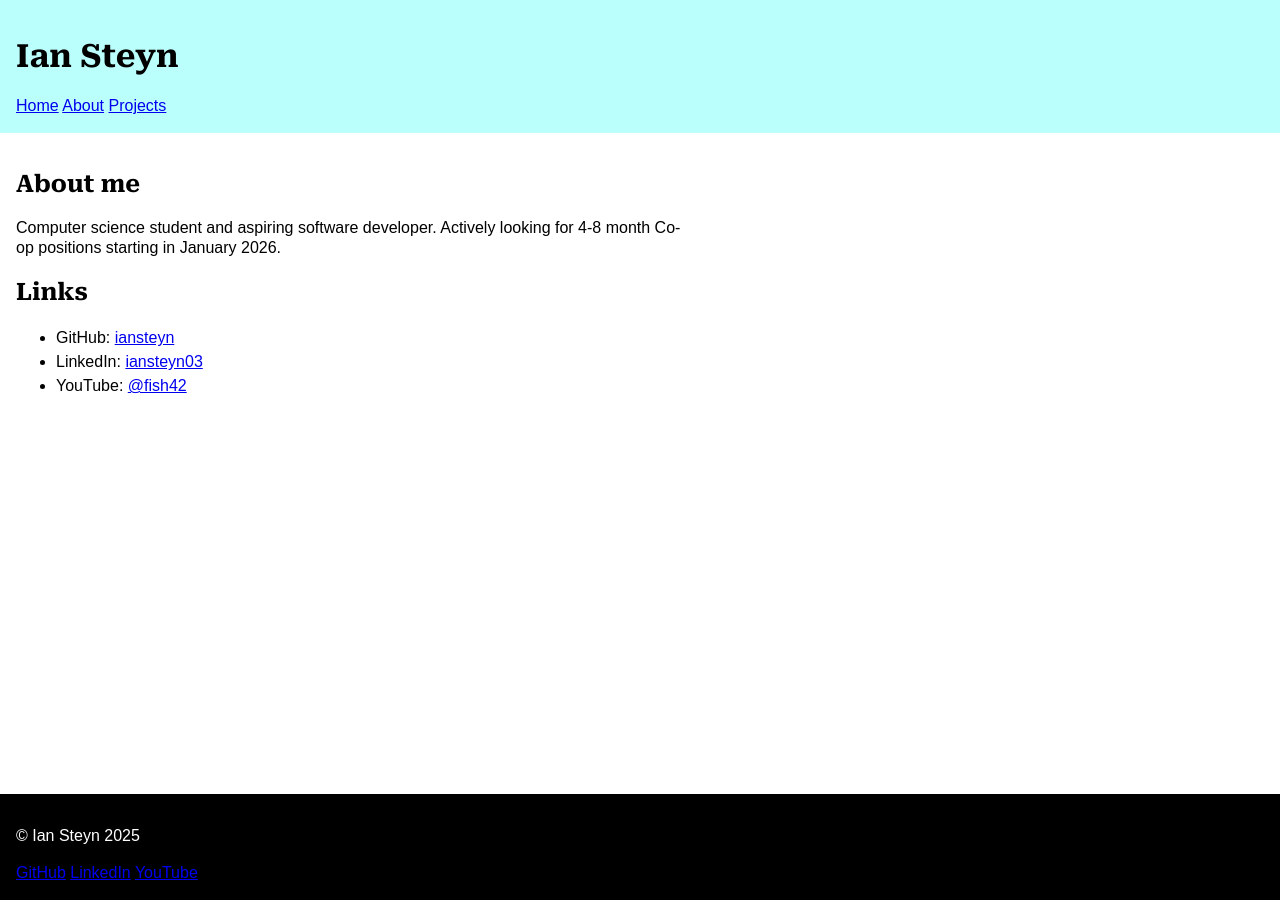
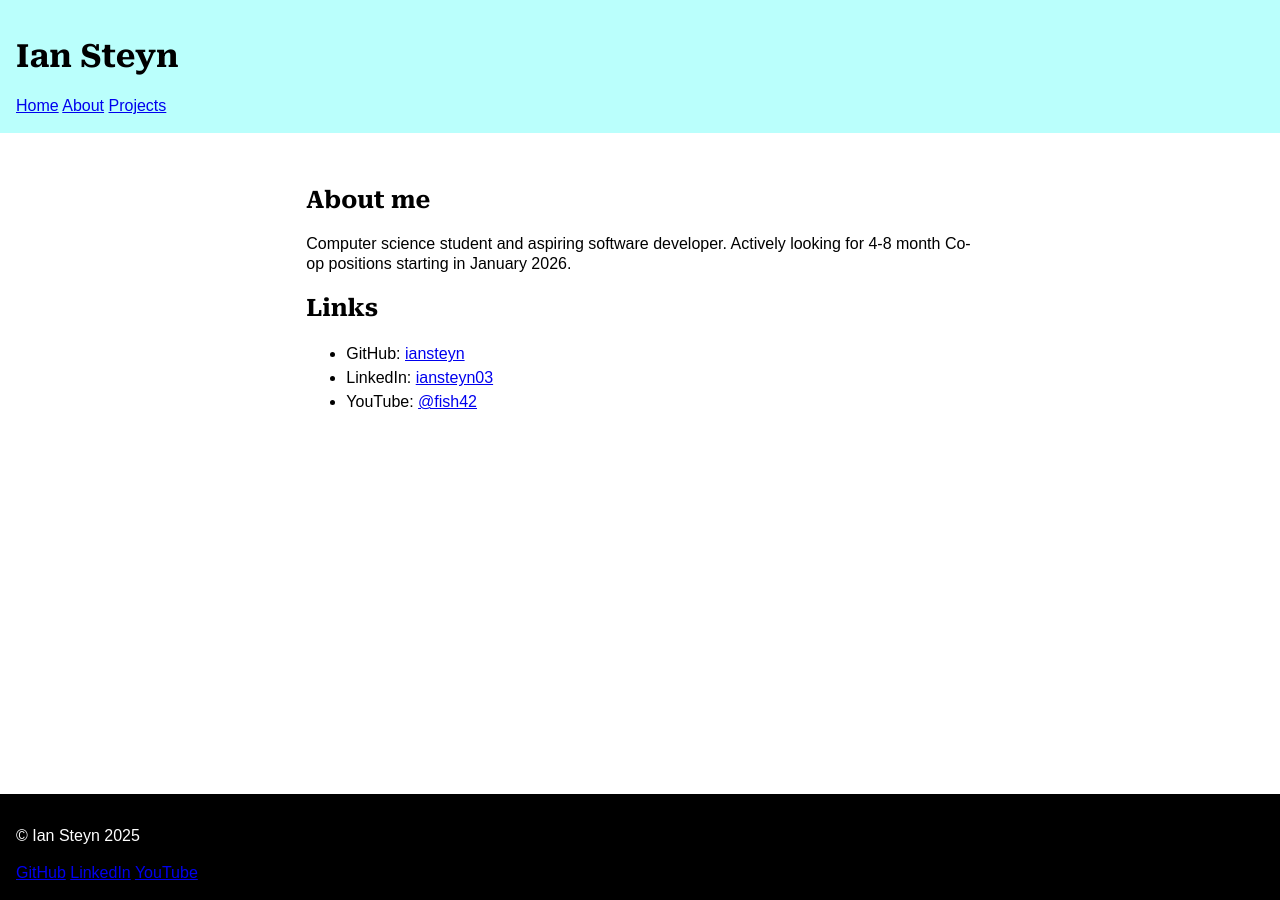
Before and after one commit to iansteyn/iansteyn.github.io, a Jekyll site: the page built from index.html, in a window 1280 px wide. Built offline with Jekyll 4.4.1, drawn with Linux system fonts in a browser that asks for light colours; some web fonts are replaced.

Commit message:
center page article

```diff
--- a/_layouts/page.html
+++ b/_layouts/page.html
@@ -2,7 +2,7 @@
 layout: base
 ---
 
-<article id="{{ page.title }}" class="page-content">
+<article id="{{ page.title }}" class="article">
   <h1> {{ page.title }} </h1>
   {{ content }}
 </article>
--- a/css/style.css
+++ b/css/style.css
@@ -40,6 +40,8 @@
 
 .main {
     padding: 1rem;
+    display: flex;
+    justify-content: center;
 }
 
 .site-footer {
@@ -65,6 +67,8 @@
     justify-content: space-between;
 } */
 
-article.page-content {
+.article {
+    min-width: max(fit-content, 75ch);
     max-width: 75ch;
+    padding: 1rem 2rem;
 }
```
